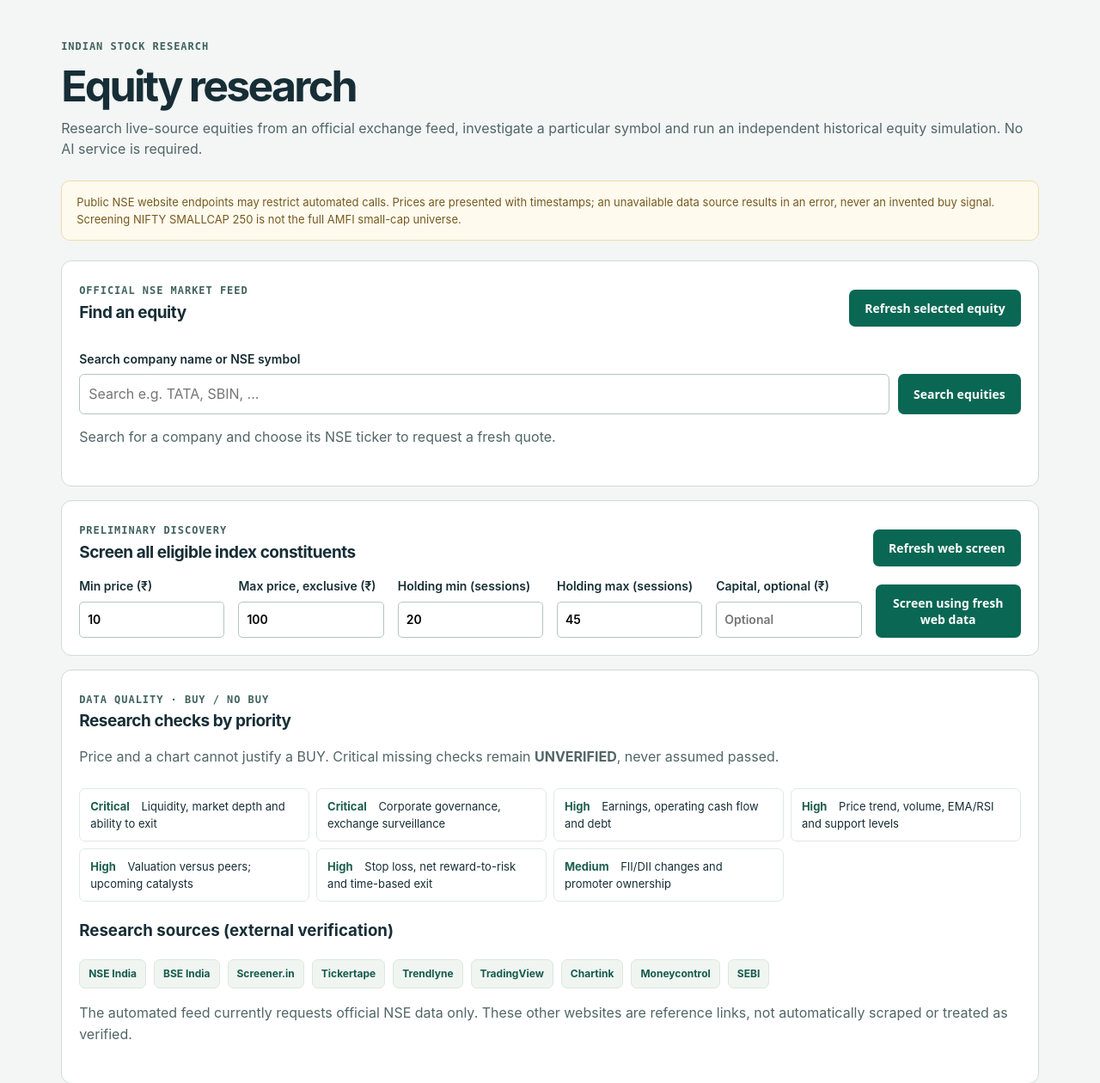
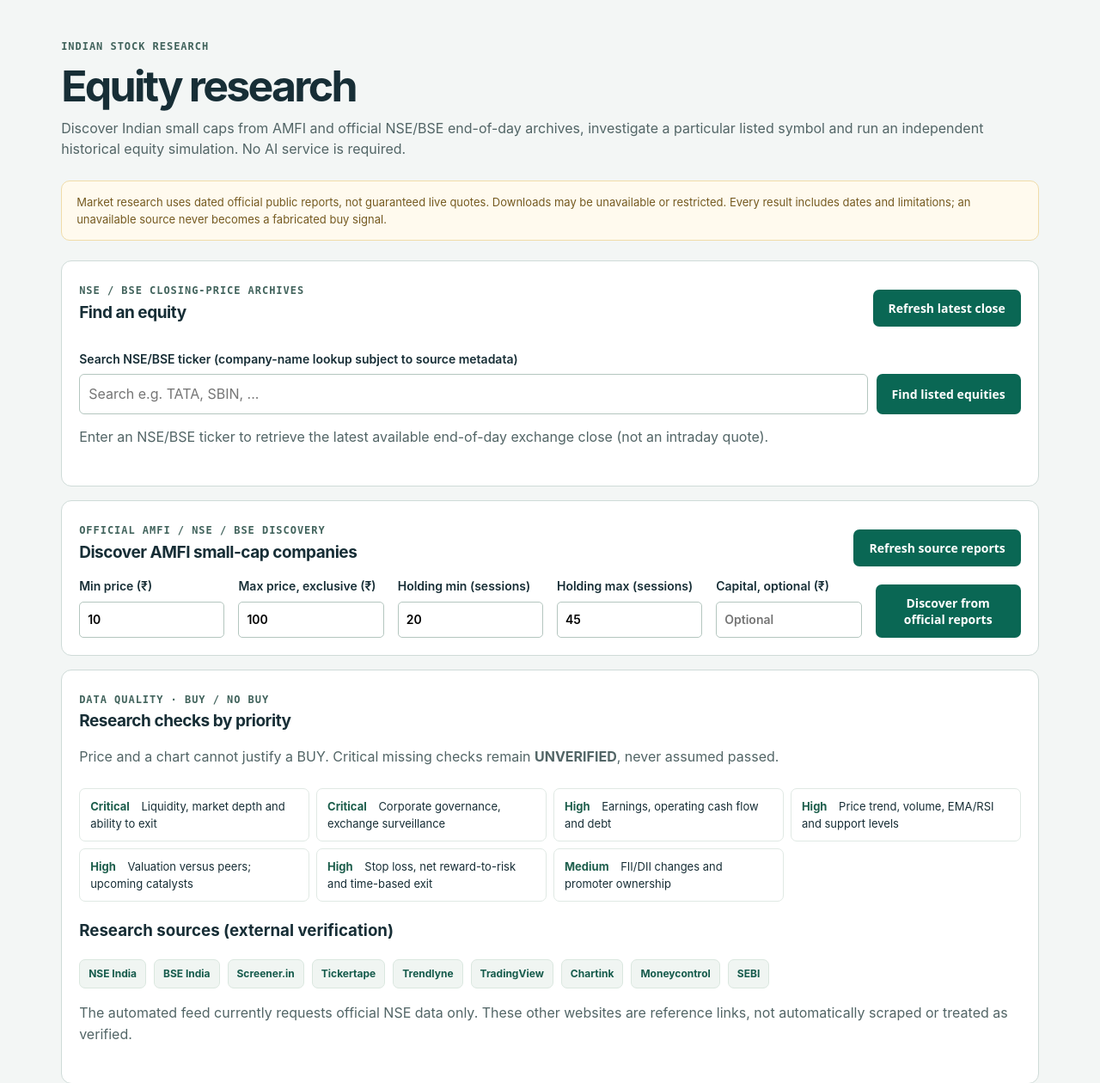
Before and after one commit to aaruchalet/quant-engine-equity, a Spring Boot app: page / in a window 1280 px wide, after a click on "Equity". Shown: the part 127-1387 px from the top of the page at 86% size. Run offline with Spring Boot 4, Linux system fonts and the light colour scheme; data that the repository does not hold is empty.

Commit message:
Align index.html with full AMFI and exchange EOD lookup

```diff
--- a/src/main/resources/static/index.html
+++ b/src/main/resources/static/index.html
@@ -13,23 +13,23 @@
 <section id="sensex" aria-label="SENSEX trading dashboard" hidden></section>
 <section id="equity" hidden>
 <small>INDIAN STOCK RESEARCH</small><h1>Equity research</h1>
-<p>Research live-source equities from an official exchange feed, investigate a particular symbol and run an independent historical equity simulation. No AI service is required.</p>
-<div class="notice">Public NSE website endpoints may restrict automated calls. Prices are presented with timestamps; an unavailable data source results in an error, never an invented buy signal. Screening NIFTY SMALLCAP 250 is not the full AMFI small-cap universe.</div>
+<p>Discover Indian small caps from AMFI and official NSE/BSE end-of-day archives, investigate a particular listed symbol and run an independent historical equity simulation. No AI service is required.</p>
+<div class="notice">Market research uses dated official public reports, not guaranteed live quotes. Downloads may be unavailable or restricted. Every result includes dates and limitations; an unavailable source never becomes a fabricated buy signal.</div>
 <article class="panel">
-<div class="heading"><div><small>OFFICIAL NSE MARKET FEED</small><h2>Find an equity</h2></div><button type="button" id="equityRefresh">Refresh selected equity</button></div>
-<form id="equityLookup" class="lookup"><label for="equityQuery">Search company name or NSE symbol</label><div class="inline-controls"><input name="q" id="equityQuery" placeholder="Search e.g. TATA, SBIN, ... " minlength="2" autocomplete="off" required><button type="submit">Search equities</button></div></form>
+<div class="heading"><div><small>NSE / BSE CLOSING-PRICE ARCHIVES</small><h2>Find an equity</h2></div><button type="button" id="equityRefresh">Refresh latest close</button></div>
+<form id="equityLookup" class="lookup"><label for="equityQuery">Search NSE/BSE ticker (company-name lookup subject to source metadata)</label><div class="inline-controls"><input name="q" id="equityQuery" placeholder="Search e.g. TATA, SBIN, ... " minlength="2" autocomplete="off" required><button type="submit">Find listed equities</button></div></form>
 <div id="equityMatches" aria-live="polite"></div>
-<div id="equityDetail" aria-live="polite"><p class="muted">Search for a company and choose its NSE ticker to request a fresh quote.</p></div>
+<div id="equityDetail" aria-live="polite"><p class="muted">Enter an NSE/BSE ticker to retrieve the latest available end-of-day exchange close (not an intraday quote).</p></div>
 </article>
 <article class="panel">
-<div class="heading"><div><small>PRELIMINARY DISCOVERY</small><h2>Screen all eligible index constituents</h2></div><button type="button" id="screenAll">Refresh web screen</button></div>
+<div class="heading"><div><small>OFFICIAL AMFI / NSE / BSE DISCOVERY</small><h2>Discover AMFI small-cap companies</h2></div><button type="button" id="screenAll">Refresh source reports</button></div>
 <form id="screen" class="fields">
 <label>Min price (₹)<input name="minPrice" type="number" min=".01" step=".01" value="10" required></label>
 <label>Max price, exclusive (₹)<input name="maxPrice" type="number" min=".02" step=".01" value="100" required></label>
 <label>Holding min (sessions)<input name="minSessions" type="number" min="1" value="20" required></label>
 <label>Holding max (sessions)<input name="maxSessions" type="number" min="1" value="45" required></label>
 <label>Capital, optional (₹)<input name="capital" type="number" min=".01" step=".01" placeholder="Optional"></label>
-<div class="field-action"><button type="submit">Screen using fresh web data</button></div>
+<div class="field-action"><button type="submit">Discover from official reports</button></div>
 </form>
 <div id="screenResult" aria-live="polite"></div>
 </article>
```
